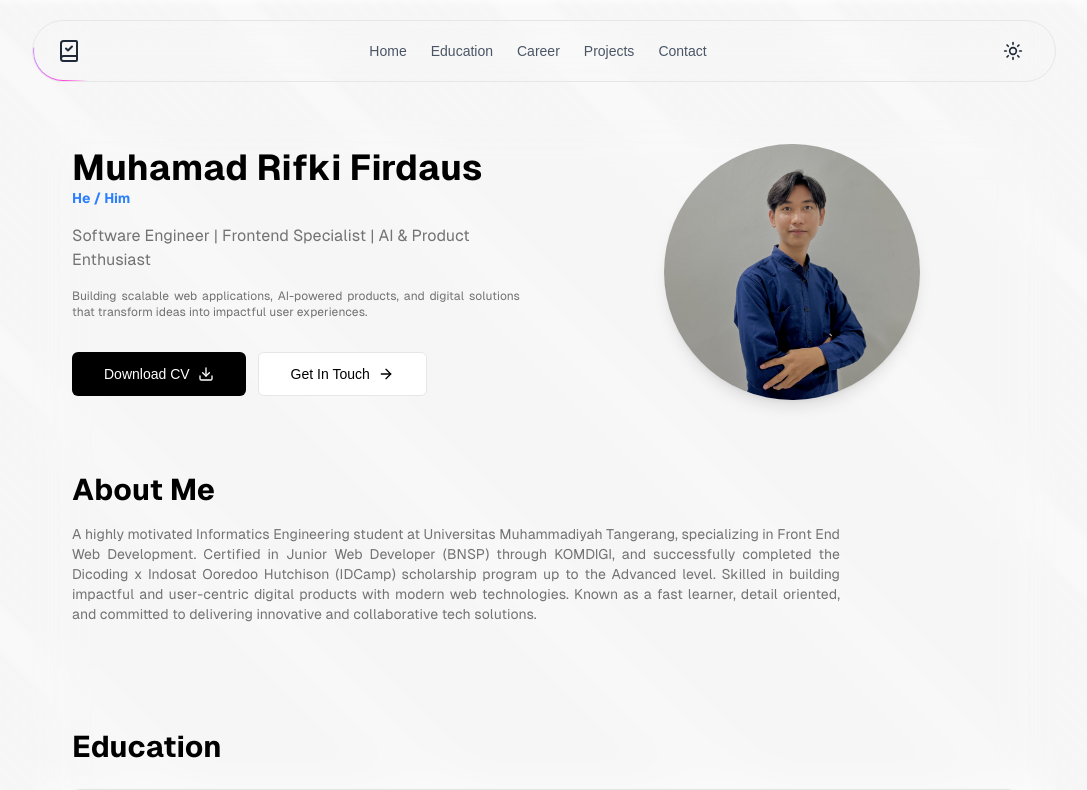
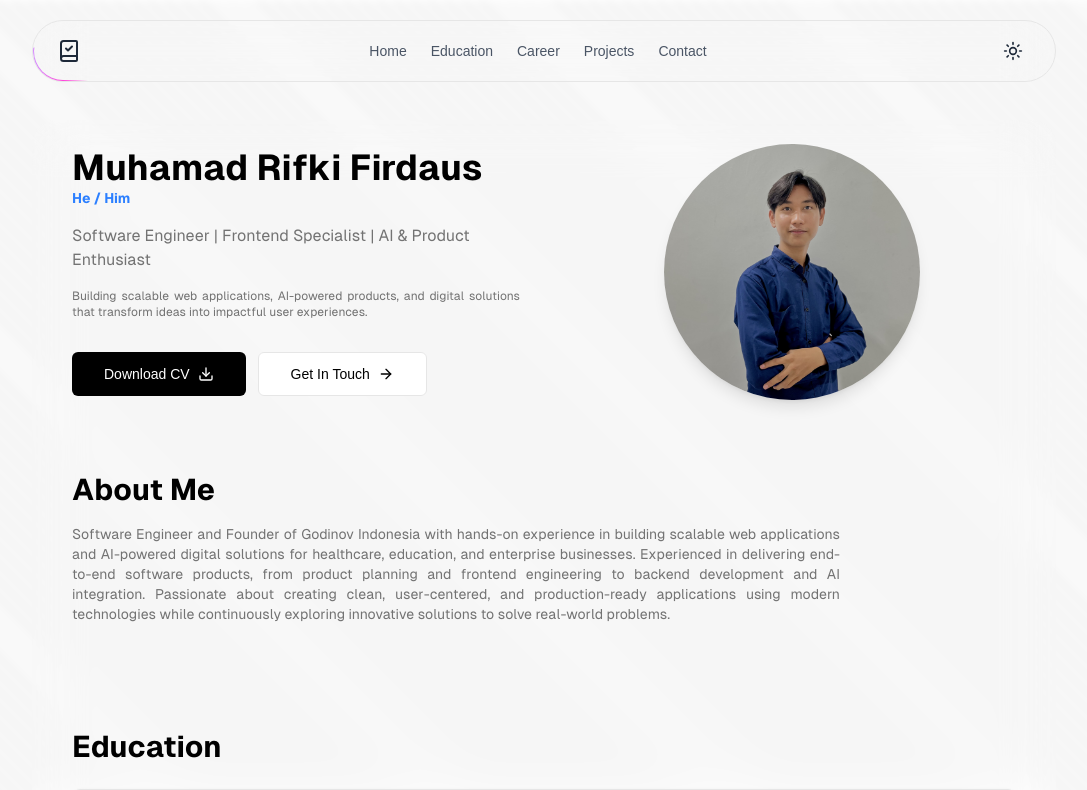
Before and after one commit to RifkiFrds/my-portofolio, a React (Vite) app: page / in a window 1280 px wide. Shown: the top 790 px of the page, without its empty margins (96-1183 px from the left). Built offline with nearby package versions, Linux system fonts and the light colour scheme; a web font is replaced by a local one.

Commit message:
update cv

```diff
--- a/src/components/AboutSection/AboutSection.tsx
+++ b/src/components/AboutSection/AboutSection.tsx
@@ -13,11 +13,7 @@ export const AboutSection = () => {
     >
       <h2 className="text-3xl font-bold">About Me</h2>
       <p className="text-muted-foreground text-justify text-sm max-w-3xl">
-       A highly motivated Informatics Engineering student at Universitas Muhammadiyah Tangerang, specializing in Front
-      End Web Development. Certified in Junior Web Developer (BNSP) through KOMDIGI, and successfully completed
-      the Dicoding x Indosat Ooredoo Hutchison (IDCamp) scholarship program up to the Advanced level. Skilled in
-      building impactful and user-centric digital products with modern web technologies. Known as a fast learner, detail
-      oriented, and committed to delivering innovative and collaborative tech solutions.
+      Software Engineer and Founder of Godinov Indonesia with hands-on experience in building scalable web applications and AI-powered digital solutions for healthcare, education, and enterprise businesses. Experienced in delivering end-to-end software products, from product planning and frontend engineering to backend development and AI integration. Passionate about creating clean, user-centered, and production-ready applications using modern technologies while continuously exploring innovative solutions to solve real-world problems.
       </p>
       <Separator />
     </motion.div>
```
